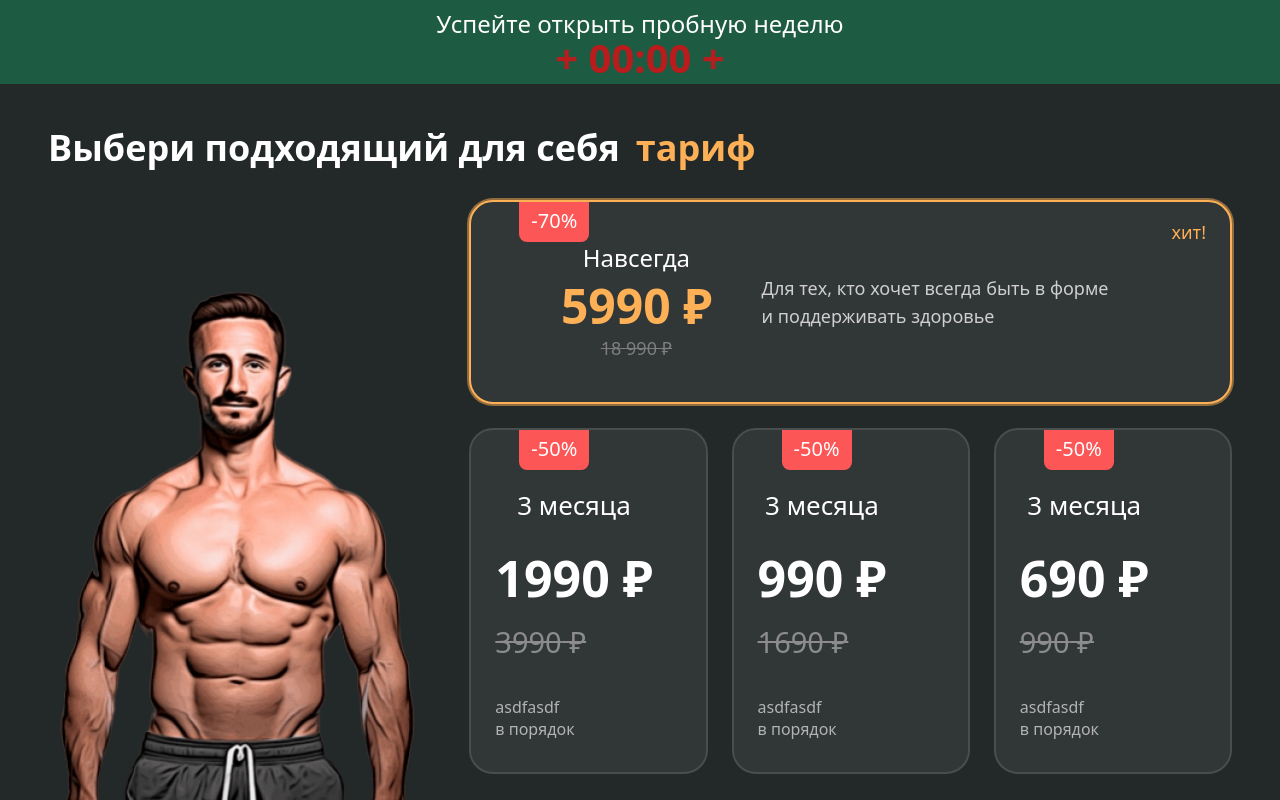
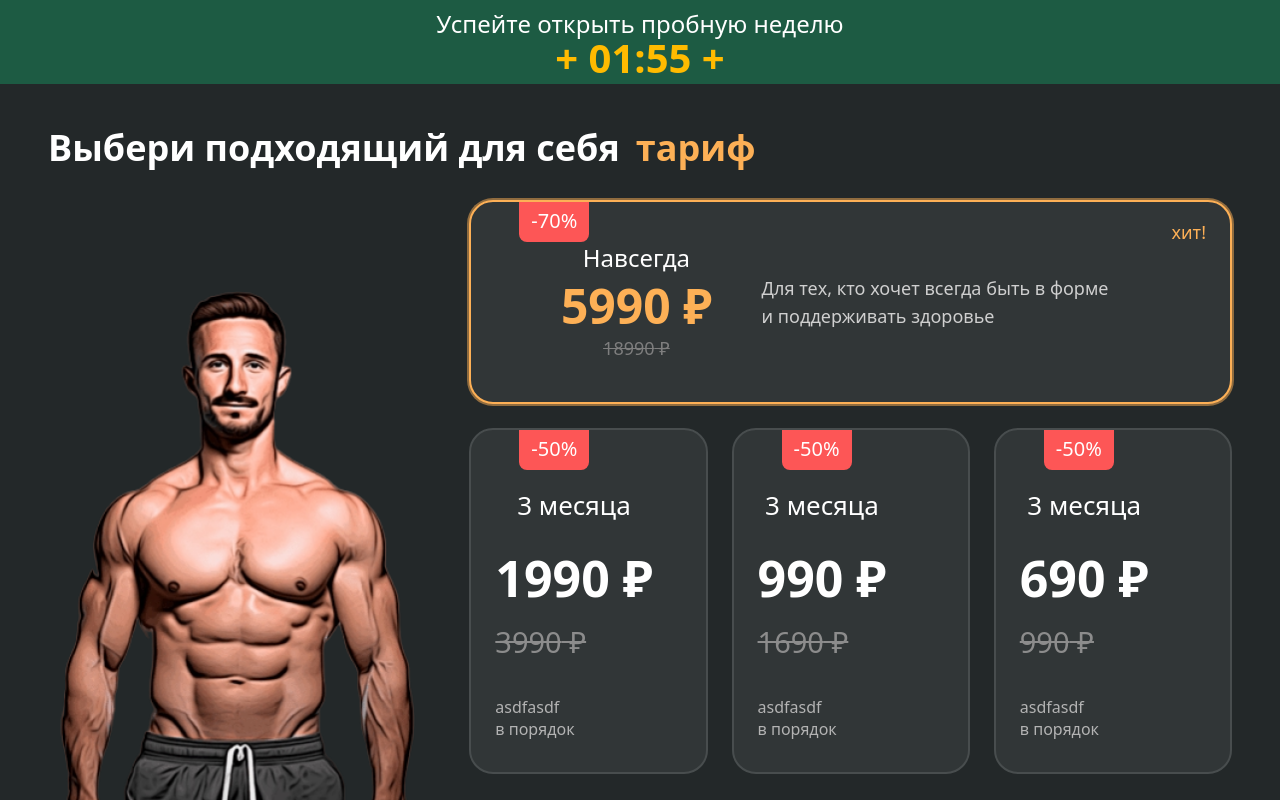
Before and after one commit to katherinek727/frontend-test-tariffs, a Next.js app: page / in a window 1280 px wide. Shown: the top 800 px of the page. Built offline with nearby package versions, Linux system fonts and the light colour scheme; what tw-elements would draw is missing.

Commit message:
Commit 2 - updated

```diff
--- a/components/base/Button.js
+++ b/components/base/Button.js
@@ -7,7 +7,7 @@ export default function Button({ children, onClick, className = "" }) {
       className={`px-6 py-3 rounded-xl bg-[#FDB056]
         w-[352px] h-[66px]
         text-[20px]
-        text-black font-semibold hover:bg-[#f6a03f] animate-blink ${className}`}
+        text-black font-semibold hover:bg-[#f6a03f] animate-blink transition-none ${className}`}
     >
       {children}
     </button>
--- a/components/base/ItemCard.js
+++ b/components/base/ItemCard.js
@@ -6,6 +6,7 @@ export default function ItemCard({
   price = 0,
   oldPrice = 0,
   description = "",
+  period = "3 месяца",
   selected = false,
   onClick,
   ...props
@@ -22,7 +23,7 @@ export default function ItemCard({
 
       <div className="flex flex-col items-center text-center mt-6">
         <div className="text-[26px] text-white mb-4">
-          3 месяца
+          {period}
         </div>
         <div
           className={`text-[50px] font-bold ${selected ? "text-[#FDB056]" : "text-white"}`}
--- a/components/landing/Main.js
+++ b/components/landing/Main.js
@@ -1,16 +1,21 @@
-import React, { useState } from "react";
+import React, { useState, useMemo } from "react";
 import CustomImage from "../base/CustomImage";
 import Badge from "../base/Badge";
 import ItemCard from "../base/ItemCard";
 import Button from "../base/Button";
 
-const PLAN_FOREVER = "forever";
-const PLAN_1990 = "1990";
-const PLAN_990 = "990";
-const PLAN_690 = "690";
+export default function Main({ tariffs = [] }) {
+  const { featuredTariff, listTariffs, defaultSelectedId } = useMemo(() => {
+    const list = Array.isArray(tariffs) ? [...tariffs] : [];
+    const featured = list.find((t) => t.featured) || list[0] || null;
+    const rest = featured ? list.filter((t) => t.id !== featured.id) : list;
+    const defaultId = featured?.id ?? list[0]?.id ?? null;
+    return { featuredTariff: featured, listTariffs: rest, defaultSelectedId: defaultId };
+  }, [tariffs]);
 
-export default function Main() {
-  const [selectedPlan, setSelectedPlan] = useState(PLAN_FOREVER);
+  const [selectedPlan, setSelectedPlan] = useState(defaultSelectedId);
+  const [agreed, setAgreed] = useState(false);
+  const [checkboxError, setCheckboxError] = useState(false);
 
   return (
     <div className="bg-[#232829] flex justify-center min-h-screen px-4 md:px-12 pt-24 pb-10">
@@ -41,72 +46,60 @@ export default function Main() {
           {/* Right content */}
           <div className="w-full lg:w-2/3 flex flex-col gap-6">
 
-            {/* Main price card */}
+            {/* Главный (featured) тариф */}
+            {featuredTariff && (
               <button
                 type="button"
-              onClick={() => setSelectedPlan(PLAN_FOREVER)}
+                onClick={() => setSelectedPlan(featuredTariff.id)}
                 className={`w-full relative rounded-3xl bg-[#313637] border-2 text-left cursor-pointer ${
-                selectedPlan === PLAN_FOREVER
+                  selectedPlan === featuredTariff.id
                     ? "border-[#FDB056] ring-2 ring-[#FDB056]/50"
-                  : "border-[#FDB056]"
+                    : "border-[#484D4E]"
                 }`}
               >
-              <Badge value={70} />
-
+                <Badge value={featuredTariff.discountPercent ?? 0} />
+                {featuredTariff.isHit && (
                   <div className="absolute top-4 right-6 text-lg text-[#FDB056]">
                     хит!
                   </div>
-
+                )}
                 <div className="flex flex-col md:flex-row px-10 md:px-16 py-10 gap-6 items-center">
                   <div className="md:w-1/3 flex flex-col justify-center items-center text-center">
                     <div className="text-white text-xl md:text-2xl mb-2">
-                    Навсегда
+                      {featuredTariff.title}
                     </div>
                     <div
                       className={`text-4xl md:text-5xl font-bold leading-none ${
-                      selectedPlan === PLAN_FOREVER ? "text-[#FDB056]" : "text-[#FDB056]"
+                        selectedPlan === featuredTariff.id ? "text-[#FDB056]" : "text-white"
                       }`}
                     >
-                    5990 ₽
+                      {featuredTariff.price} ₽
                     </div>
                     <div className="text-[#7E7E7E] text-lg line-through mt-1">
-                    18 990 ₽
+                      {featuredTariff.oldPrice} ₽
                     </div>
                   </div>
-                <div className="md:w-2/3 flex text-[#CFCFCF] text-sm md:text-lg leading-relaxed items-center text-center md:text-left">
-                  Для тех, кто хочет всегда быть в форме
-                  <br />
-                  и поддерживать здоровье
+                  <div className="md:w-2/3 flex text-[#CFCFCF] text-sm md:text-lg leading-relaxed items-center text-center md:text-left whitespace-pre-line">
+                    {featuredTariff.description}
                   </div>
                 </div>
               </button>
+            )}
 
-            {/* Item cards */}
+            {/* Остальные тарифы */}
             <div className="flex flex-col sm:flex-row gap-6">
+              {listTariffs.map((t) => (
                 <ItemCard
-                price={1990}
-                oldPrice={3990}
-                description="asdfasdf"
-                value={50}
-                selected={selectedPlan === PLAN_1990}
-                onClick={() => setSelectedPlan(PLAN_1990)}
+                  key={t.id}
+                  price={t.price}
+                  oldPrice={t.oldPrice}
+                  description={t.description}
+                  period={t.period || t.title}
+                  value={t.discountPercent ?? 0}
+                  selected={selectedPlan === t.id}
+                  onClick={() => setSelectedPlan(t.id)}
                 />
-              <ItemCard
-                price={990}
-                oldPrice={1690}
-                description="asdfasdf"
-                value={50}
-                selected={selectedPlan === PLAN_990}
-                onClick={() => setSelectedPlan(PLAN_990)}
-              />
-              <ItemCard
-                price={690}
-                oldPrice={990}
-                description="asdfasdf"
-                value={50}
-                selected={selectedPlan === PLAN_690}
-                onClick={() => setSelectedPlan(PLAN_690)}
-              />
+              ))}
             </div>
 
             {/* Info message */}
@@ -126,11 +119,20 @@ export default function Main() {
 
             {/* Checkbox */}
             <label className="flex items-start gap-3 cursor-pointer select-none w-full">
-
-              <input type="checkbox" className="peer sr-only"/>
-
-              <div className="w-[24px] h-[24px] border border-gray-400 rounded-sm flex items-center justify-center peer-checked:[&>svg]:opacity-100">
-
+              <input
+                type="checkbox"
+                className="peer sr-only"
+                checked={agreed}
+                onChange={(e) => {
+                  setAgreed(e.target.checked);
+                  setCheckboxError(false);
+                }}
+              />
+              <div
+                className={`w-[24px] h-[24px] border rounded-sm flex items-center justify-center flex-shrink-0 peer-checked:[&>svg]:opacity-100 ${
+                  checkboxError ? "border-red-500 bg-red-500/10" : "border-gray-400"
+                }`}
+              >
                 <svg
                   className="w-[14px] h-[14px] text-[#FDB056] opacity-0 transition"
                   viewBox="0 0 24 24"
@@ -140,7 +142,6 @@ export default function Main() {
                 >
                   <polyline points="20 6 9 17 4 12"/>
                 </svg>
-
               </div>
 
               <p className="text-sm md:text-base text-[#9AA0A6] leading-snug">
@@ -157,7 +158,15 @@ export default function Main() {
             </label>
 
             {/* Button */}
-            <Button>
+            <Button
+              onClick={() => {
+                if (!agreed) {
+                  setCheckboxError(true);
+                } else {
+                  // покупка
+                }
+              }}
+            >
               Купить
             </Button>
 
--- a/components/layout/Header.js
+++ b/components/layout/Header.js
@@ -1,15 +1,41 @@
-import React, { useState } from "react";
+import React, { useState, useEffect } from "react";
+
+const TOTAL_SECONDS = 2 * 60; // 2 minutes
+const WARNING_THRESHOLD = 30;
+
+function formatTime(seconds) {
+  const m = Math.floor(seconds / 60);
+  const s = seconds % 60;
+  return `${m.toString().padStart(2, "0")}:${s.toString().padStart(2, "0")}`;
+}
 
 export default function Header() {
+  const [secondsLeft, setSecondsLeft] = useState(TOTAL_SECONDS);
+  const isWarning = secondsLeft <= WARNING_THRESHOLD && secondsLeft > 0;
+
+  useEffect(() => {
+    const t = setInterval(() => {
+      setSecondsLeft((prev) => (prev > 0 ? prev - 1 : 0));
+    }, 1000);
+    return () => clearInterval(t);
+  }, []);
+
   return (
-    <div
-      className="fixed w-full bg-[#1D5B43] z-50 py-2 px-0 md:px-20"
-    >
+    <div className="fixed w-full bg-[#1D5B43] z-50 py-2 px-0 md:px-20">
       <div className="flex flex-col justify-center items-center">
-        <div className="text-white text-2xl text-center">Успейте открыть пробную неделю</div>
-        <div className="text-red-700 font-bold text-3xl text-center text-[#FFBB00] text-[40px]">+ 00:00 +</div>
+        <div className="text-white text-2xl text-center">
+          Успейте открыть пробную неделю
+        </div>
+        <div
+          className={`font-bold text-3xl text-center text-[40px] ${
+            isWarning
+              ? "text-red-500 animate-blink"
+              : "text-[#FFBB00]"
+          }`}
+        >
+          + {formatTime(secondsLeft)} +
+        </div>
       </div>
-
     </div>
   );
 }
--- /dev/null
+++ b/lib/tariffs.js
@@ -0,0 +1,65 @@
+/**
+ * Общая логика получения тарифов: с внешнего сервиса (TARIFFS_SERVICE_URL) или дефолтный набор.
+ * Используется в API и в getServerSideProps.
+ */
+export const DEFAULT_TARIFFS = [
+  {
+    id: "forever",
+    title: "Навсегда",
+    period: null,
+    price: 5990,
+    oldPrice: 18990,
+    description: "Для тех, кто хочет всегда быть в форме\nи поддерживать здоровье",
+    discountPercent: 70,
+    featured: true,
+    isHit: true,
+  },
+  {
+    id: "1990",
+    title: "3 месяца",
+    period: "3 месяца",
+    price: 1990,
+    oldPrice: 3990,
+    description: "asdfasdf",
+    discountPercent: 50,
+    featured: false,
+    isHit: false,
+  },
+  {
+    id: "990",
+    title: "3 месяца",
+    period: "3 месяца",
+    price: 990,
+    oldPrice: 1690,
+    description: "asdfasdf",
+    discountPercent: 50,
+    featured: false,
+    isHit: false,
+  },
+  {
+    id: "690",
+    title: "3 месяца",
+    period: "3 месяца",
+    price: 690,
+    oldPrice: 990,
+    description: "asdfasdf",
+    discountPercent: 50,
+    featured: false,
+    isHit: false,
+  },
+];
+
+export async function getTariffs() {
+  const serviceUrl = process.env.TARIFFS_SERVICE_URL;
+  if (serviceUrl) {
+    try {
+      const response = await fetch(serviceUrl);
+      if (!response.ok) throw new Error(`Service error: ${response.status}`);
+      const data = await response.json();
+      return Array.isArray(data) ? data : data.tariffs || data.items || DEFAULT_TARIFFS;
+    } catch (err) {
+      console.error("Tariffs service error:", err);
+    }
+  }
+  return DEFAULT_TARIFFS;
+}
--- /dev/null
+++ b/pages/api/tariffs.js
@@ -0,0 +1,15 @@
+import { getTariffs } from "../../lib/tariffs";
+
+export default async function handler(req, res) {
+  if (req.method !== "GET") {
+    return res.status(405).json({ error: "Method not allowed" });
+  }
+  try {
+    const tariffs = await getTariffs();
+    return res.status(200).json({ tariffs });
+  } catch (err) {
+    console.error("Tariffs API error:", err);
+    const { DEFAULT_TARIFFS } = await import("../../lib/tariffs");
+    return res.status(200).json({ tariffs: DEFAULT_TARIFFS });
+  }
+}
--- a/pages/index.js
+++ b/pages/index.js
@@ -2,7 +2,19 @@ import Head from 'next/head'
 import Header from '../components/layout/Header'
 import Main from '../components/landing/Main'
 
-export default function Home() {
+import { getTariffs } from '../lib/tariffs'
+
+export async function getServerSideProps() {
+  let tariffs = []
+  try {
+    tariffs = await getTariffs()
+  } catch (e) {
+    console.error('Failed to fetch tariffs:', e)
+  }
+  return { props: { tariffs } }
+}
+
+export default function Home({ tariffs }) {
   return (
     <div>
       <Head>
@@ -11,8 +23,7 @@ export default function Home() {
         <link rel="icon" href="/logo.svg" />
       </Head>
       <Header />
-      <Main />
-
+      <Main tariffs={tariffs} />
     </div>
   )
 }
```
Lines whose indentation alone changed are shown as unchanged.
